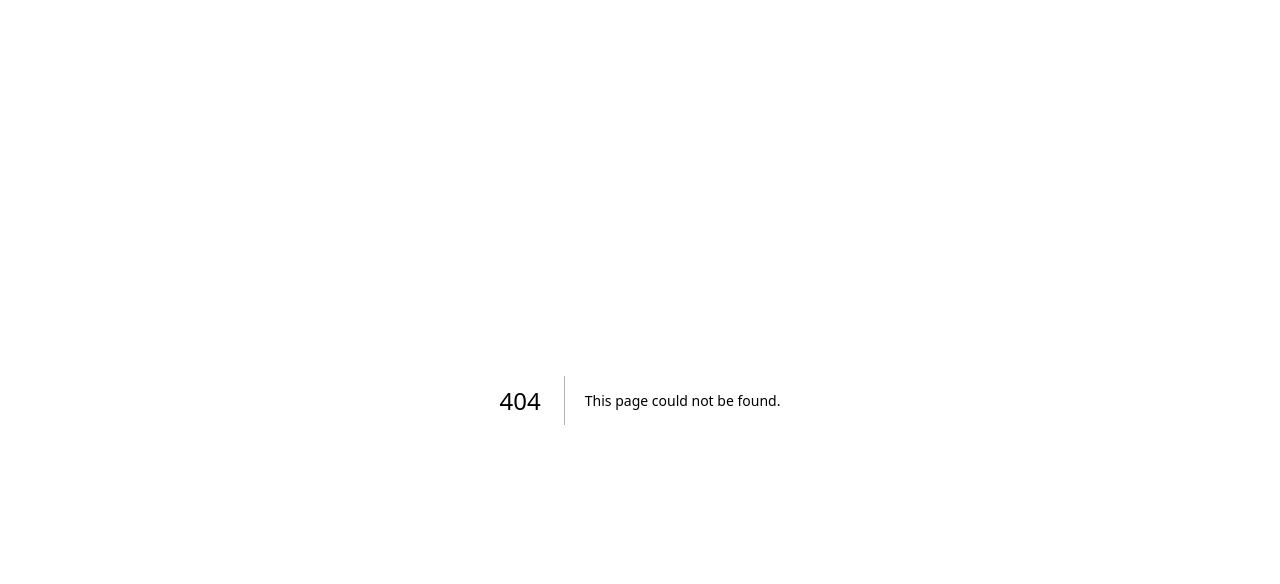
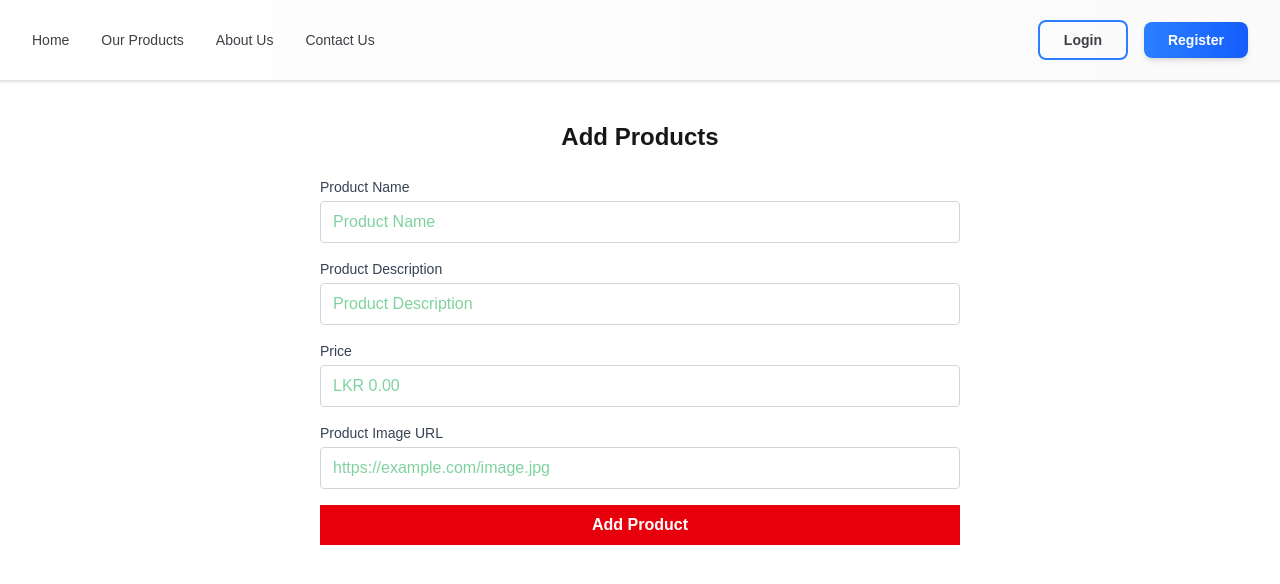
Before and after one commit to Shalinda12345/FinalYearProject, a Next.js app in the folder frontend/: page /admin/add-products in a window 1280 px wide. Before the commit this address had no page. Shown: the top 584 px of the page. Built offline with nearby package versions, Linux system fonts and the light colour scheme.

Commit message:
Added Add Products feature for admin users

```diff
--- /dev/null
+++ b/frontend/app/admin/add-products/page.tsx
@@ -0,0 +1,86 @@
+"use client";
+import { useState } from "react";
+import NavigationBar from "../../navigation-bar/page";
+
+export default function AddProductsPage() {
+  const [form, setForm] = useState({
+    name: "",
+    description: "",
+    price: "",
+    image_url: "",
+  });
+
+  const handleSubmit = async (e: React.FormEvent) => {
+    e.preventDefault();
+    const res = await fetch("http://127.0.0.1:8000/products", {
+      method: "POST",
+      headers: { "Content-Type": "application/json" },
+      body: JSON.stringify(form),
+    });
+    const data = await res.json();
+    alert(data.message || data.detail);
+  };
+
+  return (
+    <>
+      <NavigationBar />
+      <div>
+        <h1 className="text-2xl font-bold text-center mt-10">Add Products</h1>
+        <form
+          onSubmit={handleSubmit}
+          className="text-green-600 flex flex-col gap-4 mt-6 w-1/2 mx-auto"
+        >
+          <div>
+            <label className="block text-sm font-medium text-gray-700">
+              Product Name
+            </label>
+            <input
+              className="mt-1 block w-full border border-gray-300 rounded px-3 py-2"
+              onChange={(e) => setForm({ ...form, name: e.target.value })}
+              placeholder="Product Name"
+              inputMode="text"
+            />
+          </div>
+          <div>
+            <label className="block text-sm font-medium text-gray-700">
+              Product Description
+            </label>
+            <input
+              className="mt-1 block w-full border border-gray-300 rounded px-3 py-2"
+              onChange={(e) =>
+                setForm({ ...form, description: e.target.value })
+              }
+              placeholder="Product Description"
+              inputMode="text"
+            />
+          </div>
+          <div>
+            <label className="block text-sm font-medium text-gray-700">
+              Price
+            </label>
+            <input
+              className="mt-1 block w-full border border-gray-300 rounded px-3 py-2"
+              onChange={(e) => setForm({ ...form, price: e.target.value })}
+              placeholder="LKR 0.00"
+              inputMode="decimal"
+            />
+          </div>
+          <div>
+            <label className="block text-sm font-medium text-gray-700">
+              Product Image URL
+            </label>
+            <input
+              className="mt-1 block w-full border border-gray-300 rounded px-3 py-2"
+              onChange={(e) => setForm({ ...form, image_url: e.target.value })}
+              placeholder="https://example.com/image.jpg"
+              inputMode="url"
+            />
+          </div>
+          <button type="submit" className="bg-red-600 text-white p-2 font-bold">
+            Add Product
+          </button>
+        </form>
+      </div>
+    </>
+  );
+}
--- a/frontend/app/admin/admin-dashboard/page.tsx
+++ b/frontend/app/admin/admin-dashboard/page.tsx
@@ -0,0 +1,44 @@
+"use client";
+import { useEffect, useState } from "react";
+import { useRouter } from "next/navigation";
+import NavigationBar from "../../navigation-bar/page";
+
+export default function AdminDashboard() {
+  const [user, setUser] = useState("");
+  const router = useRouter();
+
+  useEffect(() => {
+    const storedUser = localStorage.getItem("admin_user");
+    if (!storedUser) {
+      router.push("/admin/login");
+    } else {
+      setUser(storedUser);
+    }
+  }, [router]);
+
+  return (
+    <>
+      <NavigationBar />
+      <h1 className="text-2xl font-bold text-center mt-10">Admin Dashboard</h1>
+      <p className="text-center mt-4">
+        Welcome to the Admin Dashboard! Here you can manage products, view
+        orders, and perform administrative tasks.
+      </p>
+      <button
+        onClick={() => router.push("/admin/add-products")}
+        className="mt-6 bg-blue-500 text-white p-2 rounded mx-auto block"
+      >
+        Add Prducts
+      </button>
+      <button
+        onClick={() => {
+          localStorage.removeItem("admin_user");
+          router.push("/admin/login");
+        }}
+        className="mt-4 bg-red-500 text-white p-2 rounded mx-auto block"
+      >
+        Logout
+      </button>
+    </>
+  );
+}
--- a/frontend/app/admin/login/page.tsx
+++ b/frontend/app/admin/login/page.tsx
@@ -18,7 +18,7 @@ export default function AdminLogin() {
     if (res.ok) {
       alert("login successful");
       localStorage.setItem("admin_user", data.admin_user);
-      router.push("/admin-dashboard");
+      router.push("/admin/admin-dashboard");
     } else {
       alert("Access Denied!");
     }
--- a/frontend/app/login/page.tsx
+++ b/frontend/app/login/page.tsx
@@ -58,6 +58,8 @@ export default function login() {
           Login
         </button>
         <a href="/register">Not Registered Yet? Register.......</a>
+
+        <a href="/admin/login">An Admin? Click Here......</a>
       </form>
     </>
   );
--- a/frontend/app/navigation-bar/page.tsx
+++ b/frontend/app/navigation-bar/page.tsx
@@ -11,8 +11,12 @@ export default function NavigationBar() {
   useEffect(() => {
     // Check if user is logged in
     const storedUser = localStorage.getItem("username");
+    const adminUser = localStorage.getItem("admin_user");
     if (storedUser) {
       setUser(storedUser);
+      setIsLoggedIn(true);
+    } else if (adminUser) {
+      setUser(adminUser);
       setIsLoggedIn(true);
     } else {
       setIsLoggedIn(false);
--- a/frontend/app/products/page.tsx
+++ b/frontend/app/products/page.tsx
@@ -1,5 +1,6 @@
 "use client";
 import { useEffect, useState } from "react";
+import { useRouter } from "next/navigation";
 import NavigationBar from "../navigation-bar/page";
 
 // Define what a Product looks like in TypeScript
@@ -14,6 +15,20 @@ interface Product {
 export default function ProductsPage() {
   const [products, setProducts] = useState<Product[]>([]);
   const [loading, setLoading] = useState(true);
+  const router = useRouter();
+  const [user, setUser] = useState("");
+  const [adminUser, setAdminUser] = useState("");
+
+  useEffect(() => {
+    const storedUser = localStorage.getItem("username");
+    const storedAdminUser = localStorage.getItem("admin_user");
+    if (storedUser) {
+      setUser(storedUser);
+    } else if (storedAdminUser) {
+      setUser(storedAdminUser);
+      setAdminUser(storedAdminUser);
+    }
+  }, []);
 
   useEffect(() => {
     // Fetch data from Python Backend
@@ -111,6 +126,15 @@ export default function ProductsPage() {
           ))}
         </div>
 
+        {user === adminUser && (
+          <button
+            onClick={() => router.push("/admin/add-products")}
+            className="mt-6 bg-blue-500 text-white p-2 rounded mx-auto block"
+          >
+            Add Products
+          </button>
+        )}
+
         {products.length === 0 && (
           <p className="text-center text-gray-500 mt-10">
             No Products found in the database.
```
